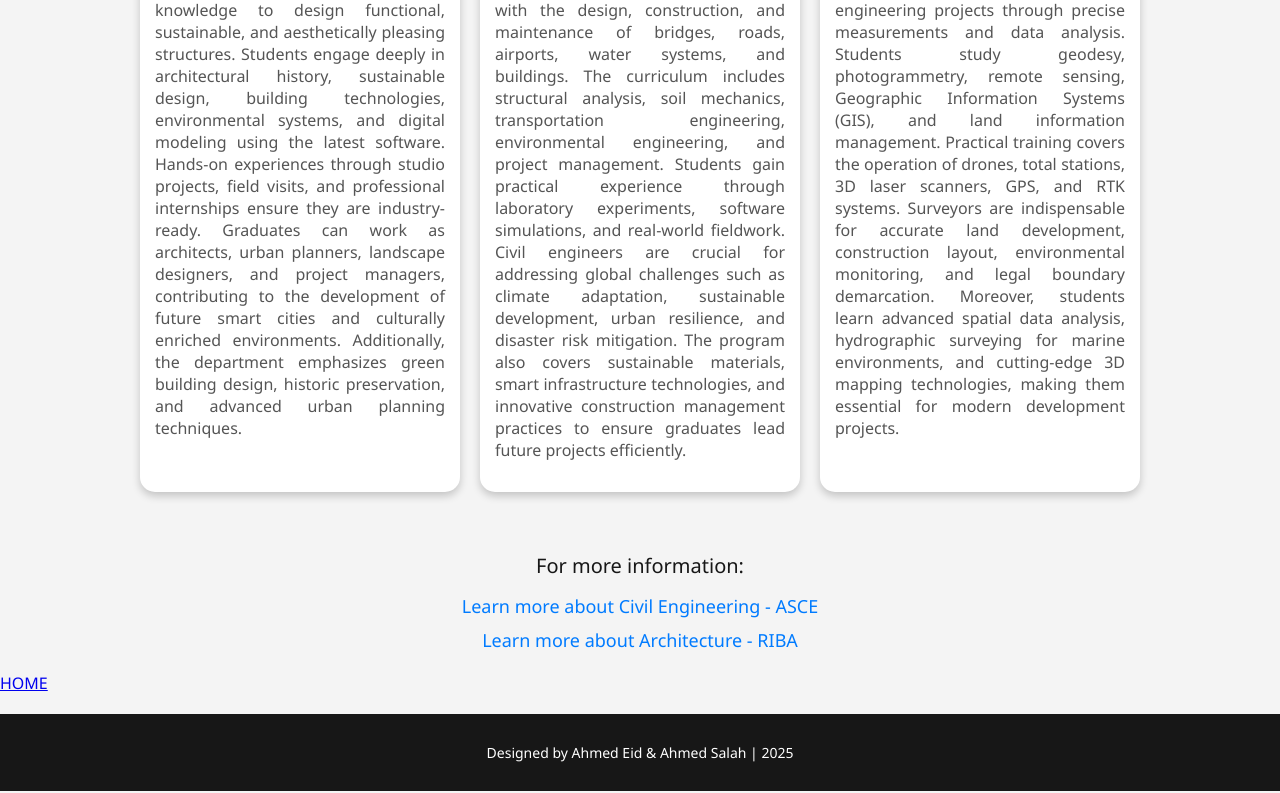
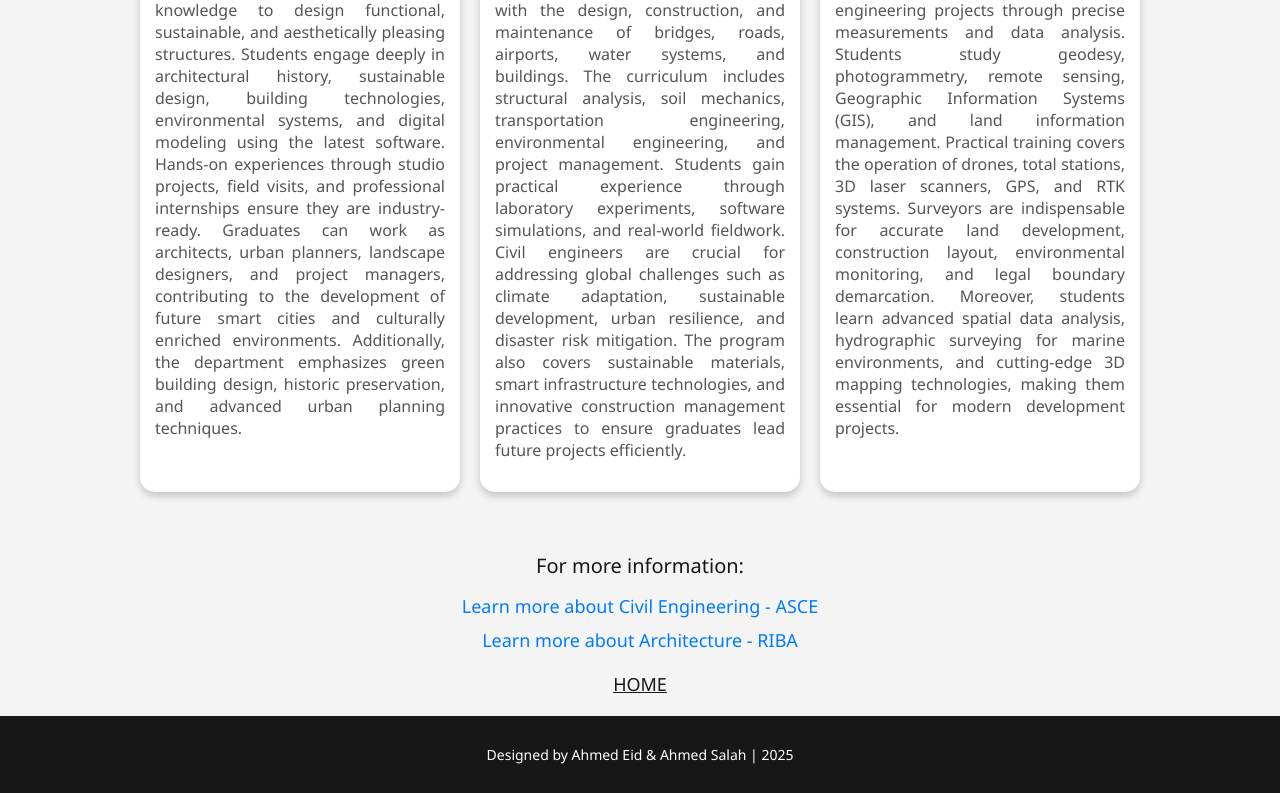
Before and after one commit to AHLAWY22/ENGINEERING-, a plain HTML site: page ahl.html in a window 1280 px wide. Shown: the part 555-1348 px from the top of the page. Drawn offline with Linux system fonts and the light colour scheme.

Commit message:
Update ahl.css

```diff
--- a/ahl.css
+++ b/ahl.css
@@ -86,6 +86,18 @@ header p {
   text-decoration: underline;
 }
 
+/* Simple HOME button style */
+.home-button {
+  text-align: center;
+  margin: 20px 0;
+}
+
+.home-button a {
+  color: #171717;
+  font-size: 18px;
+  text-decoration: underline;
+}
+
 footer {
   margin-top: 20px;
   text-align: center;
```
